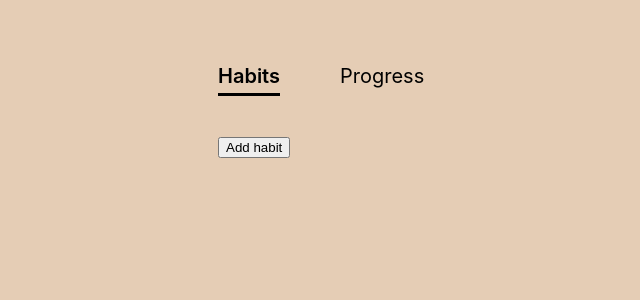
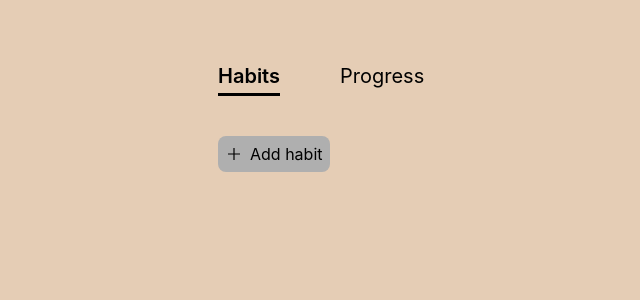
Before and after one commit to bbenip/habit-tracker, a React (Vite) app: page / in a window 1280 px wide. Shown: the top 300 px of the page, without its empty margins (22-662 px from the left). Built offline with nearby package versions, Linux system fonts and the light colour scheme.

Commit message:
Stylize add habit button
- Add + icon to button
- Add hover effect
- Change all hexcode colors to rgb

```diff
--- a/src/habit-list.module.css
+++ b/src/habit-list.module.css
@@ -1,3 +1,35 @@
+.addHabitButton {
+  all: unset;
+  background-color: rgb(175, 175, 175);
+  border-radius: 0.5em;
+  color: black;
+  display: grid;
+  font-size: 1em;
+  gap: 0.5em;
+  grid-template-columns: 1em auto;
+  padding: 0.5em;
+  place-items: center;
+  transition: all 100ms ease-in-out;
+}
+
+.addHabitButton::before {
+  box-shadow: inset 0.75em 0.75em black;
+  clip-path: polygon(0 45%, 45% 45%, 45% 0, 55% 0, 55% 45%, 100% 45%, 100% 55%, 55% 55%, 55% 100%, 45% 100%, 45% 55%, 0 55%);
+  content: "";
+  height: 0.75em;
+  transition: box-shadow 100ms ease-in-out;
+  width: 0.75em;
+}
+
+.addHabitButton:hover::before {
+  box-shadow: inset 0.75em 0.75em rgb(229, 205, 181);
+}
+
+.addHabitButton:hover {
+  background-color: black;
+  color: rgb(229, 205, 181);
+}
+
 .habitCheckbox {
   appearance: none;
   border: 0.15em solid currentColor;
--- a/src/habit-list.tsx
+++ b/src/habit-list.tsx
@@ -92,7 +92,12 @@ export const HabitList = () => {
           </button>
         </>
       ) : (
-        <button onClick={() => setIsAddNewHabit(true)}>Add habit</button>
+        <button
+          className={styles.addHabitButton}
+          onClick={() => setIsAddNewHabit(true)}
+        >
+          Add habit
+        </button>
       )}
     </>
   );
--- a/src/index.css
+++ b/src/index.css
@@ -3,7 +3,7 @@
 }
 
 body {
-  background-color: #E5CDB5;
+  background-color: rgb(229, 205, 181);
   display: flex;
   margin: 0;
   min-height: 100vh;
```
